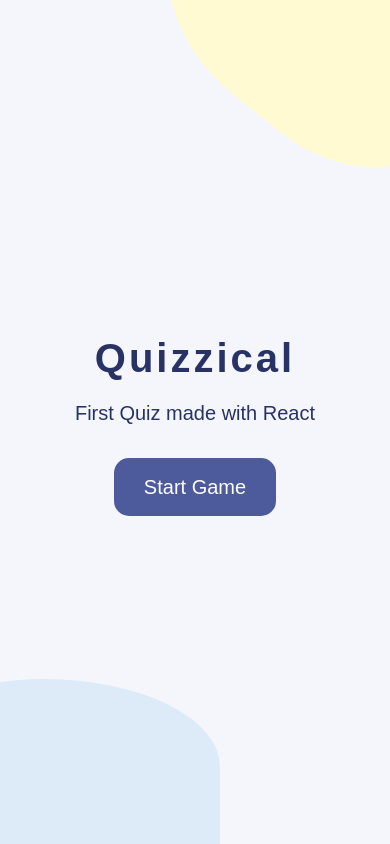
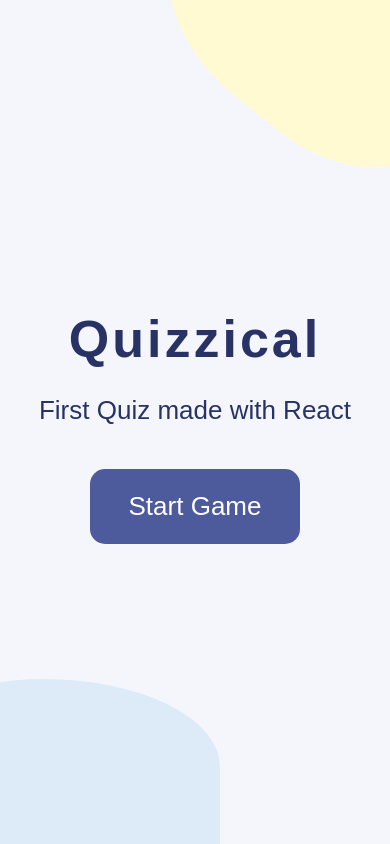
Before and after one commit to bojanognjen/Quizzical, a React (Vite) app: page / in a window 390 px wide. Shown: the top 844 px of the page. Built offline with nearby package versions, Linux system fonts and the light colour scheme; no server answers.

Commit message:
html font-size media query added

```diff
--- a/src/index.css
+++ b/src/index.css
@@ -19,8 +19,9 @@
 }
 
 html {
-  font-size: 20px;
+  font-size: 26px;
 }
+
 body {
   /* 4. Add accessible line-height */
   line-height: 1.5;
@@ -79,3 +80,9 @@
   text-align: center;
   overflow-x: hidden;
 }
+
+@media (min-width: 1000px) {
+  html {
+    font-size: 16px;
+  }
+}
```
